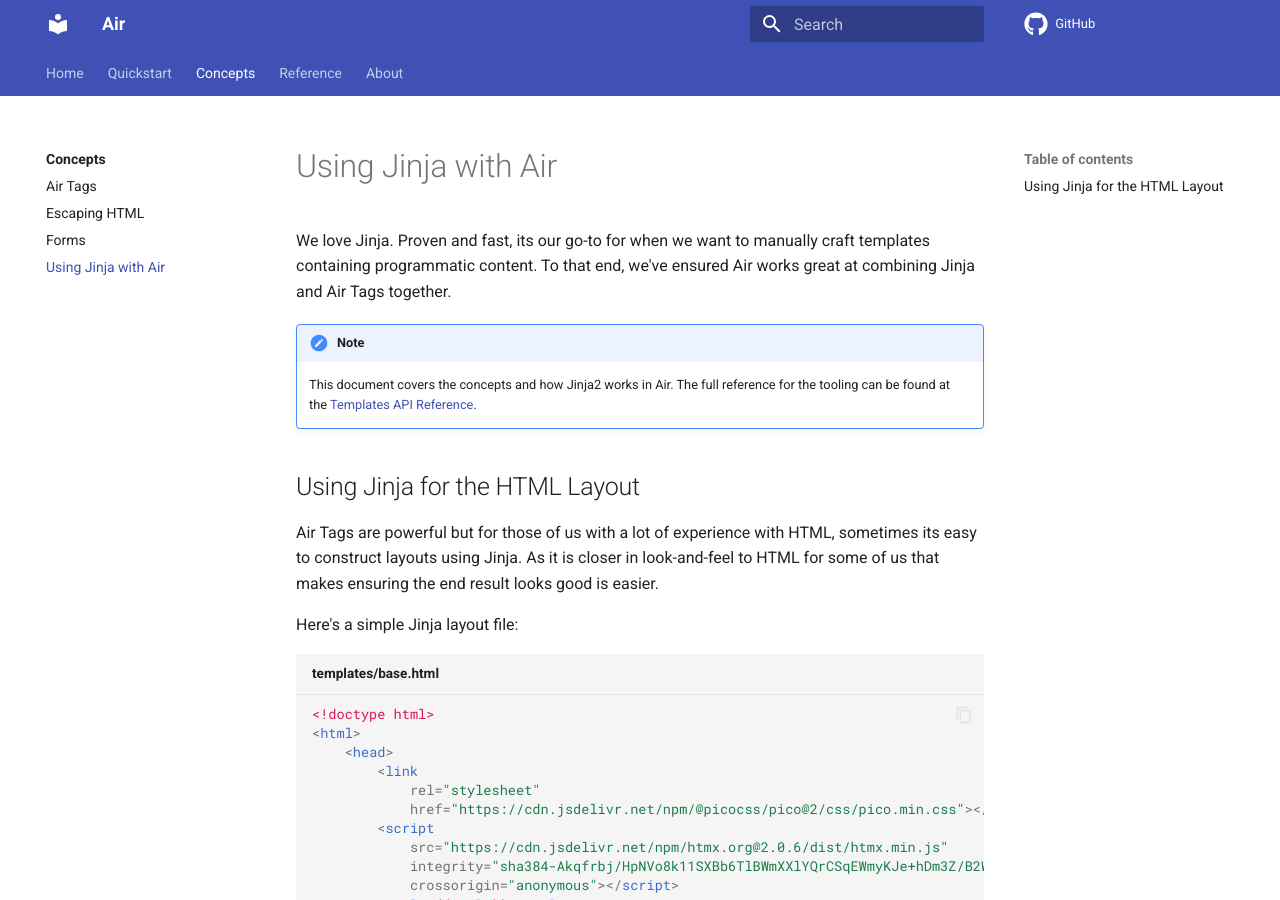
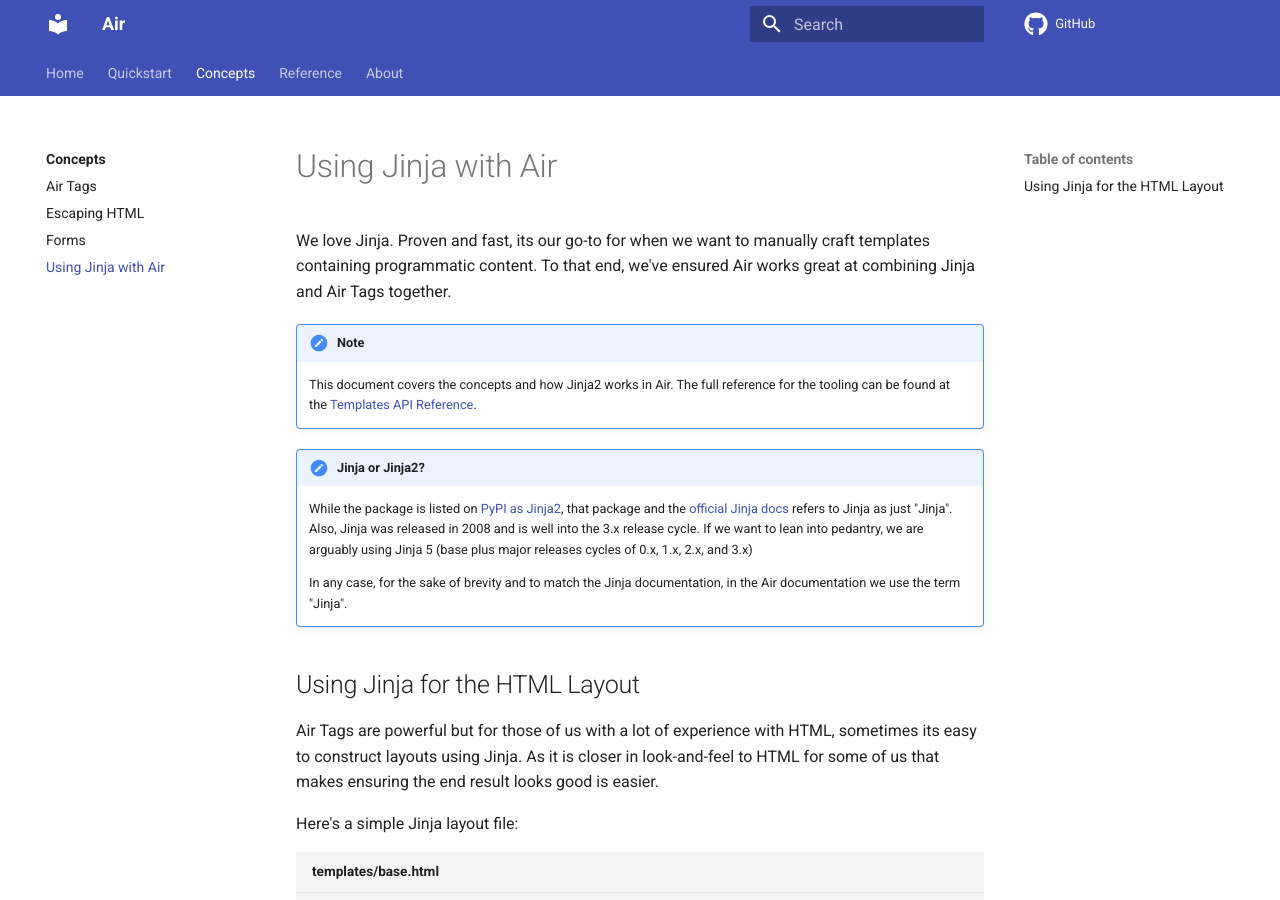
Before and after one commit to feldroy/air, an MkDocs documentation site: the page built from docs/concepts/jinja.md, in a window 1280 px wide and 900 px high. Built offline with MkDocs 1.6.1 and Material for MkDocs 9.7.7, drawn with Linux system fonts in a browser that asks for light colours; comment, search, counter and statistics services are not loaded.

Commit message:
jinja2 vs jinja

```diff
--- a/docs/concepts/jinja.md
+++ b/docs/concepts/jinja.md
@@ -5,6 +5,14 @@ We love Jinja. Proven and fast, its our go-to for when we want to manually craft
 !!! note
 
     This document covers the concepts and how Jinja2 works in Air. The full reference for the tooling can be found at the [Templates API Reference](../api/templates.md).
+
+!!! note "Jinja or Jinja2?"
+
+    While the package is listed on [PyPI as Jinja2](https://pypi.org/project/jinja2/), that package and the [official Jinja docs](https://jinja.palletsprojects.com/) refers to Jinja as just "Jinja". Also, Jinja was released in 2008 and is well into the 3.x release cycle. If we want to lean into pedantry, we are arguably using Jinja 5 (base plus major releases cycles of 0.x, 1.x, 2.x, and 3.x)
+
+    In any case, for the sake of brevity and to match the Jinja documentation, in the Air documentation we use the term "Jinja".
+
+
 
 ## Using Jinja for the HTML Layout
 
```
